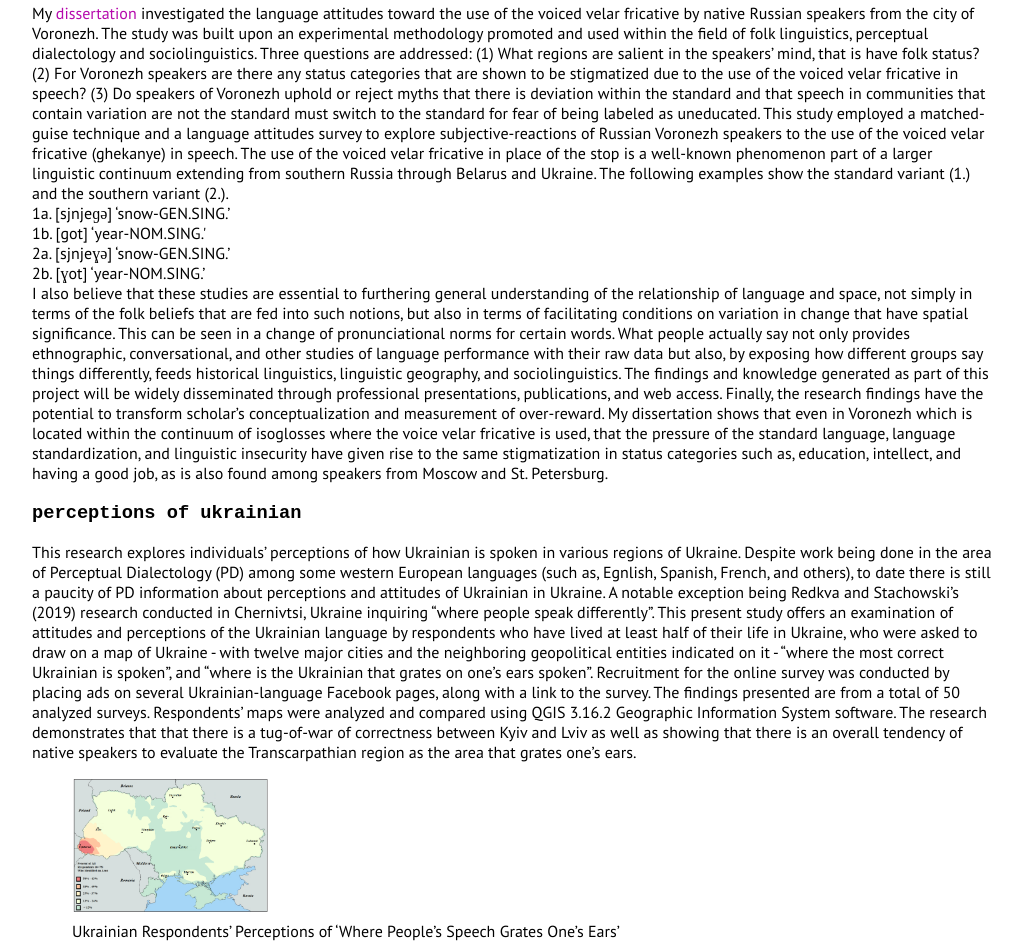
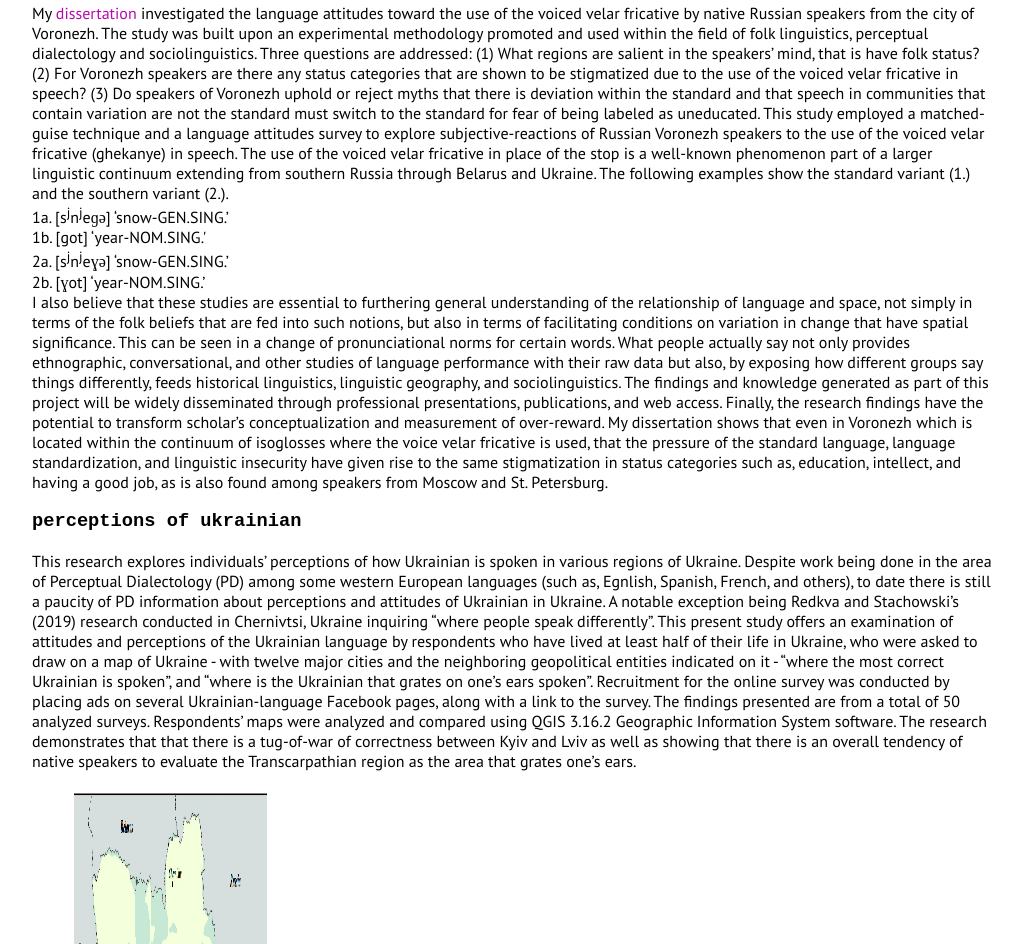
Before and after one commit to namarks89/nathanmarks, a plain HTML site: page research.html in a window 1280 px wide. Shown: the part 469-1413 px from the top of the page, without its empty margins (88-1110 px from the left). Drawn offline with Linux system fonts and the light colour scheme.

Commit message:
Update research.html

```diff
--- a/research.html
+++ b/research.html
@@ -44,11 +44,11 @@
     <p>My <a href="FULL_VERSION_N_MARKS.pdf">dissertation</a> investigated the language attitudes toward the use of the voiced velar fricative by native Russian speakers from the city of Voronezh. The study was built upon an experimental methodology promoted and used within the field of folk linguistics, perceptual dialectology and sociolinguistics. Three questions are addressed: (1) What regions are salient in the speakers’ mind, that is have folk status? (2) For Voronezh speakers are there any status categories that are shown to be stigmatized due to the use of the voiced velar fricative in speech? (3) Do speakers of Voronezh uphold or reject myths that there is deviation within the standard and that speech in communities that contain variation are not the standard must switch to the standard for fear of being labeled as uneducated. This study employed a matched-guise technique and a language attitudes survey to explore subjective-reactions of Russian Voronezh speakers to the use of the voiced velar fricative (ghekanye) in speech. The use of the voiced velar fricative in place of the stop is a well-known phenomenon part of a larger linguistic continuum extending from southern Russia through Belarus and Ukraine. The following examples show the standard variant (1.) and the southern variant (2.).
 
        <br>
-       1a. [sjnjeɡə] ‘snow-GEN.SING.’
+       1a. [s<sup>j</sup>n<sup>j</sup>eɡə] ‘snow-GEN.SING.’
        <br>
        1b. [got] ‘year-NOM.SING.'
        <br>
-       2a. [sjnjeɣə] ‘snow-GEN.SING.’
+       2a. [s<sup>j</sup>n<sup>j</sup>eɣə] ‘snow-GEN.SING.’
        <br>
        2b. [ɣot] ‘year-NOM.SING.’
        <br>
@@ -69,7 +69,7 @@ This present study offers an examination of attitudes and perceptions of the Ukr
 The research demonstrates that that there is a tug-of-war of correctness between Kyiv and Lviv as well as showing that there is an overall tendency of native speakers to evaluate the Transcarpathian region as the area that grates one’s ears.
 
        <figure>
-       <img src="all_rizhe.png">
+       <img src="all_rizhe.png" height=700px width=700px>
           <figcaption>Ukrainian Respondents’ Perceptions of ‘Where People’s Speech Grates One’s Ears’</figcaption>
           </figure>
 
```
